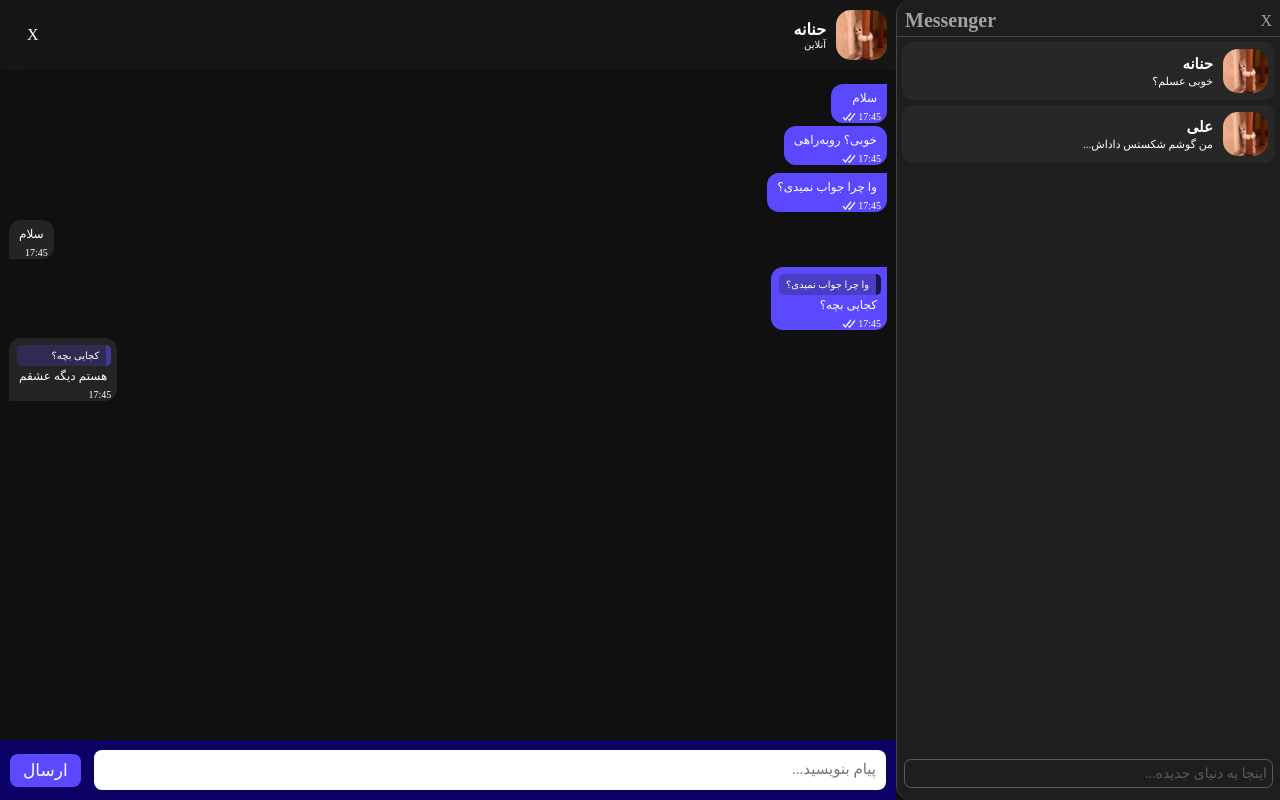
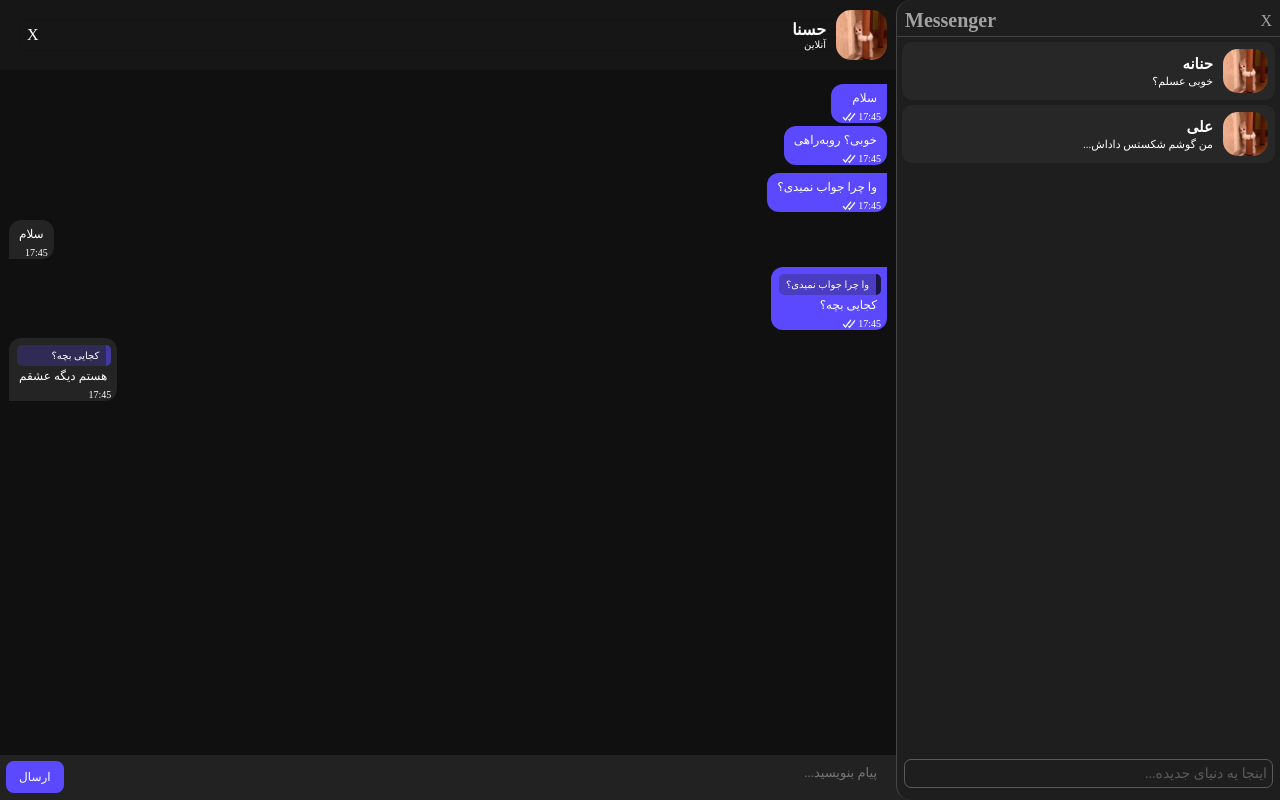
Before and after one commit to Mehrdadzt/Noname_massenger, a PHP site: page / in a window 1280 px wide. Run offline with PHP 8.4, Linux system fonts and the light colour scheme.

Commit message:
input styling | reply option added in html and css

```diff
--- a/css/main.css
+++ b/css/main.css
@@ -127,6 +127,7 @@ body{
 }
 .more-button{
     color: #fff;
+    z-index: 50;
 }
 /*-----------------------*/
 .chatmessage{
@@ -211,51 +212,77 @@ width: 5px;
 .message-seen{
     height: 10px;
 }
-/*-----------------------*/
+/*-----------chat-input------------*/
 .chat-input{
     display: flex;
+    flex-direction: column;
+    align-items:stretch;
+    background-color: #222222;
+    gap: 3px;
+    min-height: 45px;
+    margin-right: -2%;
+    padding-right: 3%;
+}
+.reply-input{
+    display: none;
+    color: #fff;
+    margin-top: 5px;
+    margin-bottom: -5px;
+    margin-left: 7px;
+    margin-right: 7px;
+    padding: 5px 7px;
+    font-size: 10px;
+    border-radius: 5px;
+    border-right: 5px solid #5b49ff6c;
+    background-color: #5b49ff3a;
+    z-index: 4;
+}
+.reply-cancel{
+    z-index: 5;
+    font-size: 15px;
+    color: #fff;
+}
+.main-input{
+    flex: 1;
+    display: flex;
     flex-direction: row;
-    align-items: center;
-    background-color: #0c0265;
-    padding: 10px;
-    gap: 3px;
+    align-items:stretch;
 }
-.chat-input textarea {
+.main-input textarea {
     flex: 1;
     padding: 10px;
     border: none;
-  border-radius: 8px;
-  margin-left: 10px;
-  height: 40px;
     min-height: 10px;
     max-height: 120px;
     resize: none;
-  overflow: hidden;
     overflow-y: auto;
-  transition: height 0.4s;
     font-family: 'vazir';
-  font-size: 15px;
-  scrollbar-color: brown;
-  transition: box-shadow 0.2s;
+    font-size: 13px;
+    background-color: #222222;
+    color: #fff;
+    caret-color: #5b49ff;
+    transition: height 0.3s;
+    transition: font-size 0.3s;
+    z-index: 3;
 }
-.chat-input textarea:focus{
+.main-input textarea:focus{
     outline: none;
-    box-shadow: 0 0 5px white;
 }
-.chat-input textarea::-webkit-scrollbar{
+.main-input textarea::-webkit-scrollbar{
     display: none;
 }
-.chat-input button{
-    max-height: 50px;
+.main-input button{
+    max-height: 32px;
     background-color: #5b49ff;
     color: #fff;
-    padding: 6px 13px;
+    padding: 5px 13px;
     border-radius: 8px;
-    font-size: 17px;
+    font-size: 12px;
     border: none;
     transition: background 0.2s;
     cursor: pointer;
+    margin: 6px 0 6px 6px;
 }
-.chat-input button:hover{
-    background-color: #0c0265;
+.main-input button:hover{
+    background-color: #3324bd;
 }
--- a/index.php
+++ b/index.php
@@ -5,7 +5,7 @@ date_default_timezone_set("Asia/Tehran");
 <html>
 <head>
     <meta charset="UTF-8" />
-    <title>title</title>
+    <title>Mas</title>
     <link rel="stylesheet" href="./css/main.css">
 </head>
 <body>
@@ -43,7 +43,7 @@ date_default_timezone_set("Asia/Tehran");
             <div class="chat-header">
                 <img src="profile.jpg">
                 <div class="Single-info">
-                    <h4>حنانه</h4>
+                    <h4>حسنا</h4>
                     <p>آنلاین</p>
                 </div>
                 <div class="more-button">
@@ -95,11 +95,17 @@ date_default_timezone_set("Asia/Tehran");
                 </div>
             </div>
             <div class="chat-input">
-                <textarea id="messageInput" placeholder="پیام بنویسید..."></textarea>
-                <button>ارسال</button>
+                <div class="reply-input" id="true-reply">
+                <div class="reply-cancel">X</div>
+                </div>
+                <div class="main-input">
+                    <textarea id="messageInput" placeholder="پیام بنویسید..." rows="1"></textarea>
+                    <button id="sendButton">ارسال</button>
+                </div>
             </div>
         </div>
     </div>
+    <script type="text/javascript" src="JS/function.js"></script>
     <script type="text/javascript" src="JS/main.js"></script>
 </body>
 </html>
```
Lines whose indentation alone changed are shown as unchanged.
